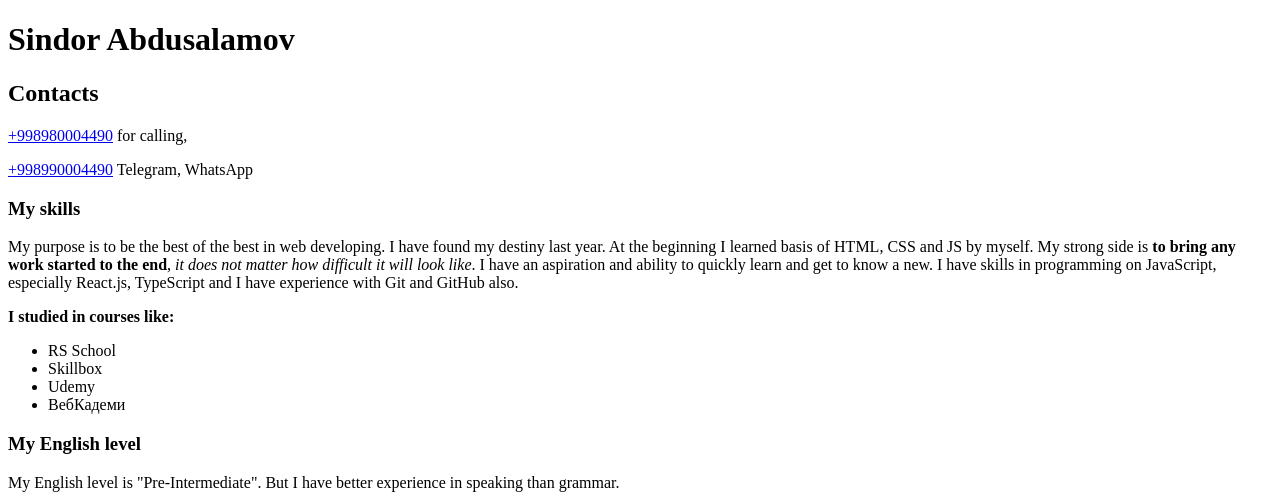
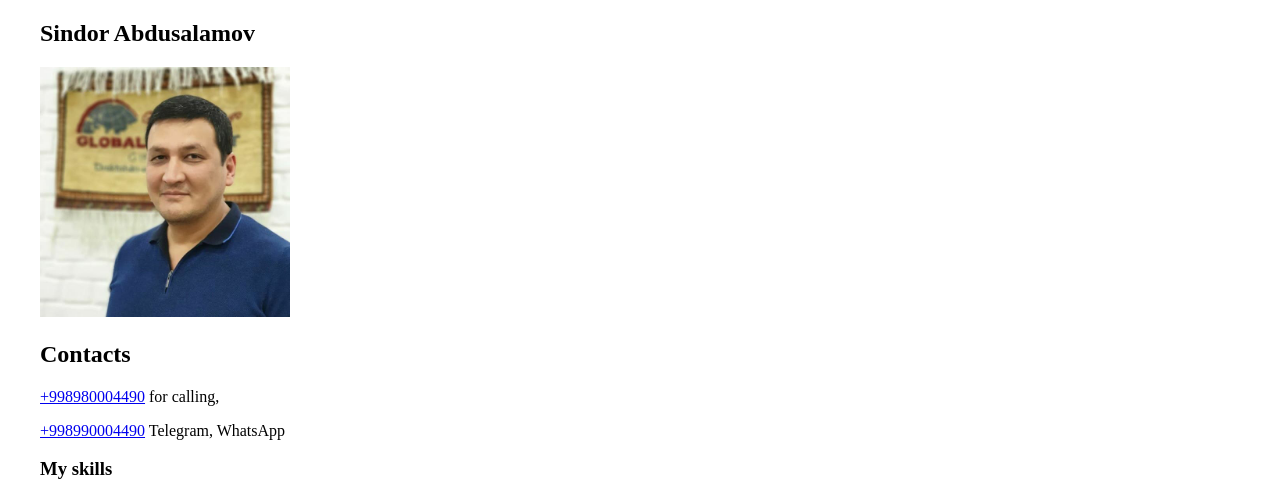
Before and after one commit to sindor-abdusalamov/rsschool-cv_stage-0, a plain HTML site: page index.html in a window 1280 px wide. Shown: the top 496 px of the page. Drawn offline with Linux system fonts and the light colour scheme.

Commit message:
docs: information about me, create css file

```diff
--- a/index.html
+++ b/index.html
@@ -5,11 +5,17 @@
     <meta http-equiv="X-UA-Compatible" content="IE=edge">
     <meta name="viewport" content="width=device-width, initial-scale=1.0">
     <title>Document</title>
+    <link rel="stylesheet" href="style.css">
 </head>
 <body>
     <div class="container">
         <header>
-            <h1 class="name-surname">Sindor Abdusalamov</h1>
+            <section class="profile">
+                <h1 class="name-surname">Sindor Abdusalamov</h1>
+                <p class="profile-photo">
+                    <img src="/my-photo.jpg" alt="My photo">
+                </p>
+            </section>
             <h2 class="my-contacts">Contacts</h2>
                 <p>
                     <a href="#">+998980004490</a>
--- /dev/null
+++ b/style.css
@@ -0,0 +1,12 @@
+.container {
+    max-width: 1200px;
+    margin: 0 auto;
+}
+
+.profile-photo img {
+    width: 250px;
+}
+
+.logo {
+    width: 70px;
+}
```
Also changed, not shown: my-photo.jpg (added).
